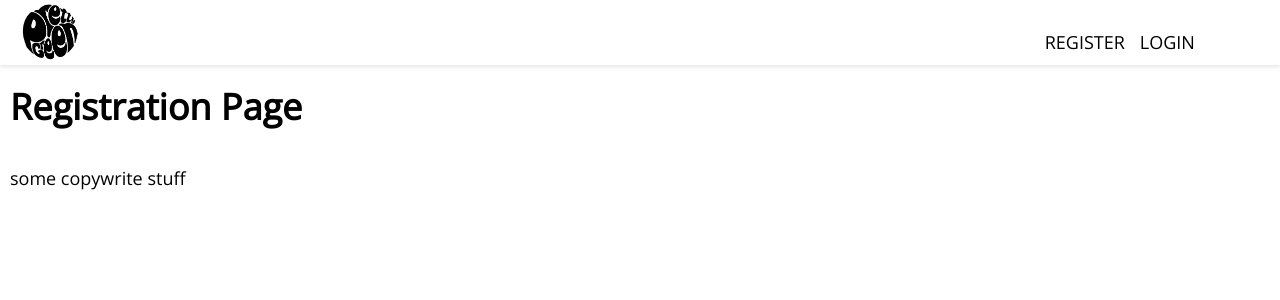
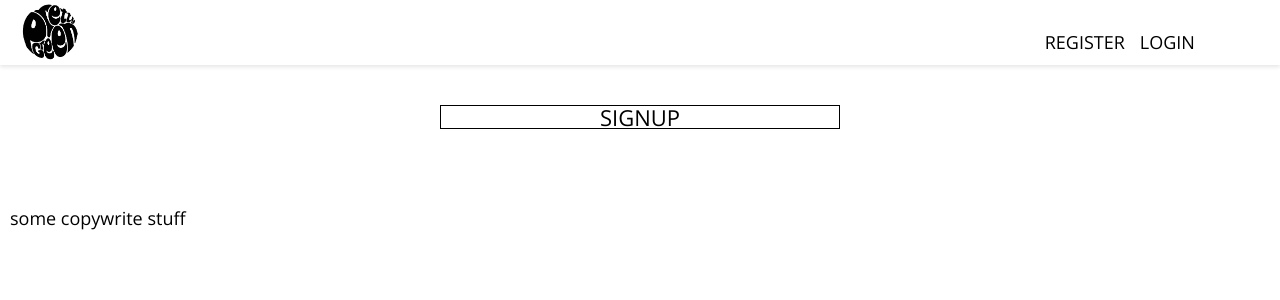
Before and after one commit to AnanoBB/e-shop, a React (Create React App) app: page /registarion in a window 1280 px wide. Shown: the top 300 px of the page. Built offline with nearby package versions, Linux system fonts and the light colour scheme; no server answers.

Commit message:
reusuble form component

```diff
--- /dev/null
+++ b/src/components/Signup/index.js
@@ -0,0 +1,18 @@
+import React, { Component} from 'react';
+import './styles.scss';
+
+class Signup extends Component{
+    render(){
+        return(
+            <div className='signup'>
+                <div className='wrap'>
+                    <h2>SignUp</h2>
+                    <form></form>
+                </div>
+            </div>
+        )
+    }
+}
+
+
+export default Signup
--- /dev/null
+++ b/src/components/Signup/styles.scss
@@ -0,0 +1,33 @@
+.signup{
+    display: block;
+    width: 100%;
+    max-width: 40.0rem;
+    border: 1px solid black;
+    margin: 4rem auto 6rem;
+
+    .wrap{
+        padding: 1 10px ;
+
+
+
+        h2{
+            font-size: 2.2rem;
+            line-height: 1;
+            font-weight: 400;
+            text-transform: uppercase;
+            display: block;
+            width: 100%;
+            text-align: center;
+            margin:0;
+            padding: 0;
+        }
+
+
+        .socialSignin{
+            margin-top: 3rem  auto;
+
+        }
+
+    }
+
+}
--- a/src/pages/Registration/index.js
+++ b/src/pages/Registration/index.js
@@ -1,12 +1,11 @@
 import React , { Component} from 'react';
+import Signup from './../../components/Signup';
 import './styles.scss';
 
 class Registration extends Component {
     render(){
         return (
-            <div>
-                <h1>Registration Page</h1>
-            </div>
+            <Signup />
         )
     }
 }
```
Also changed, not shown: src/components/Forms/FormInput/index.js (added, +21 -0 lines), src/components/Forms/FormInput/styles.scss (added), 1 other file (tests, documents, lock files or other folders).
